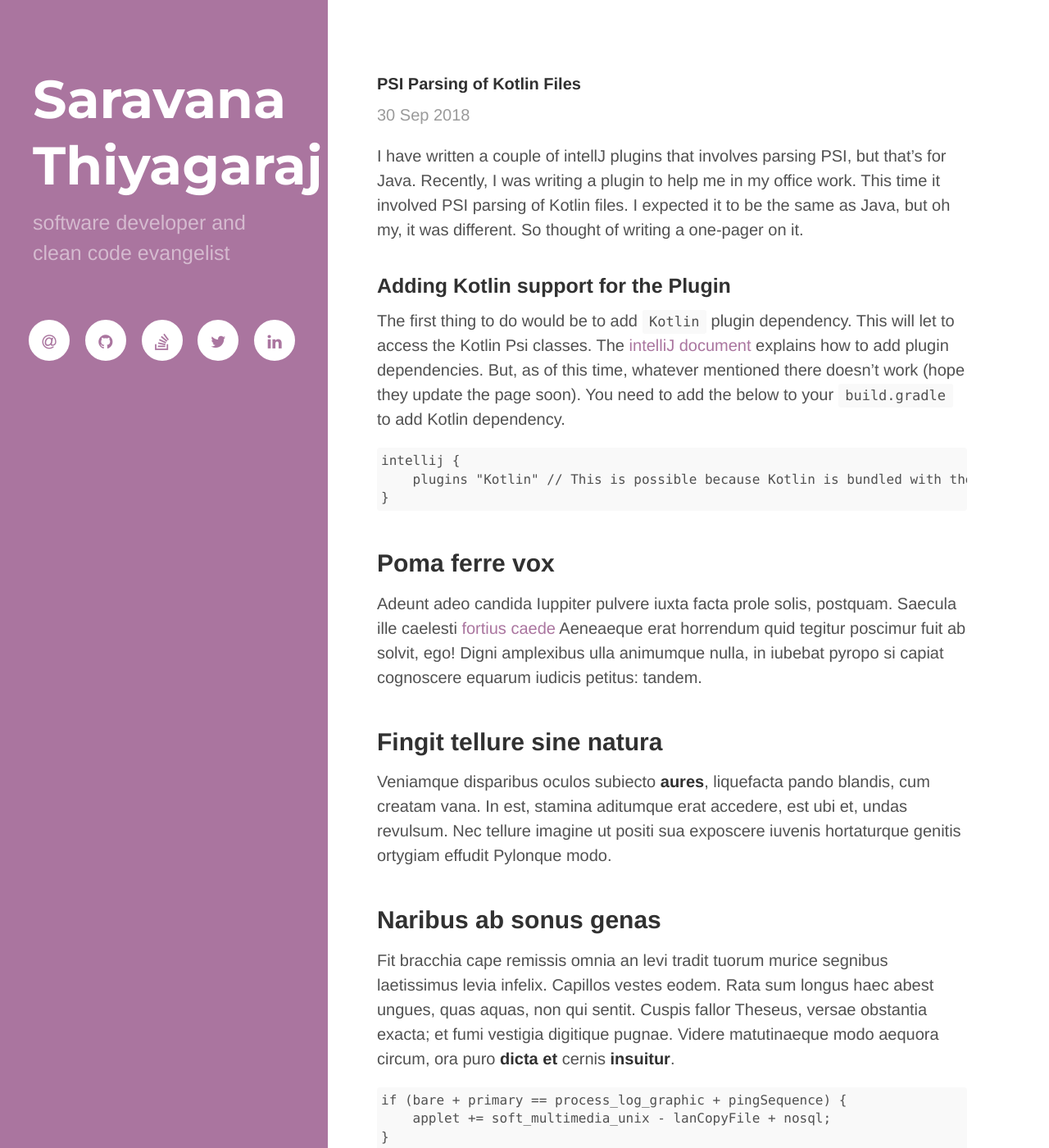
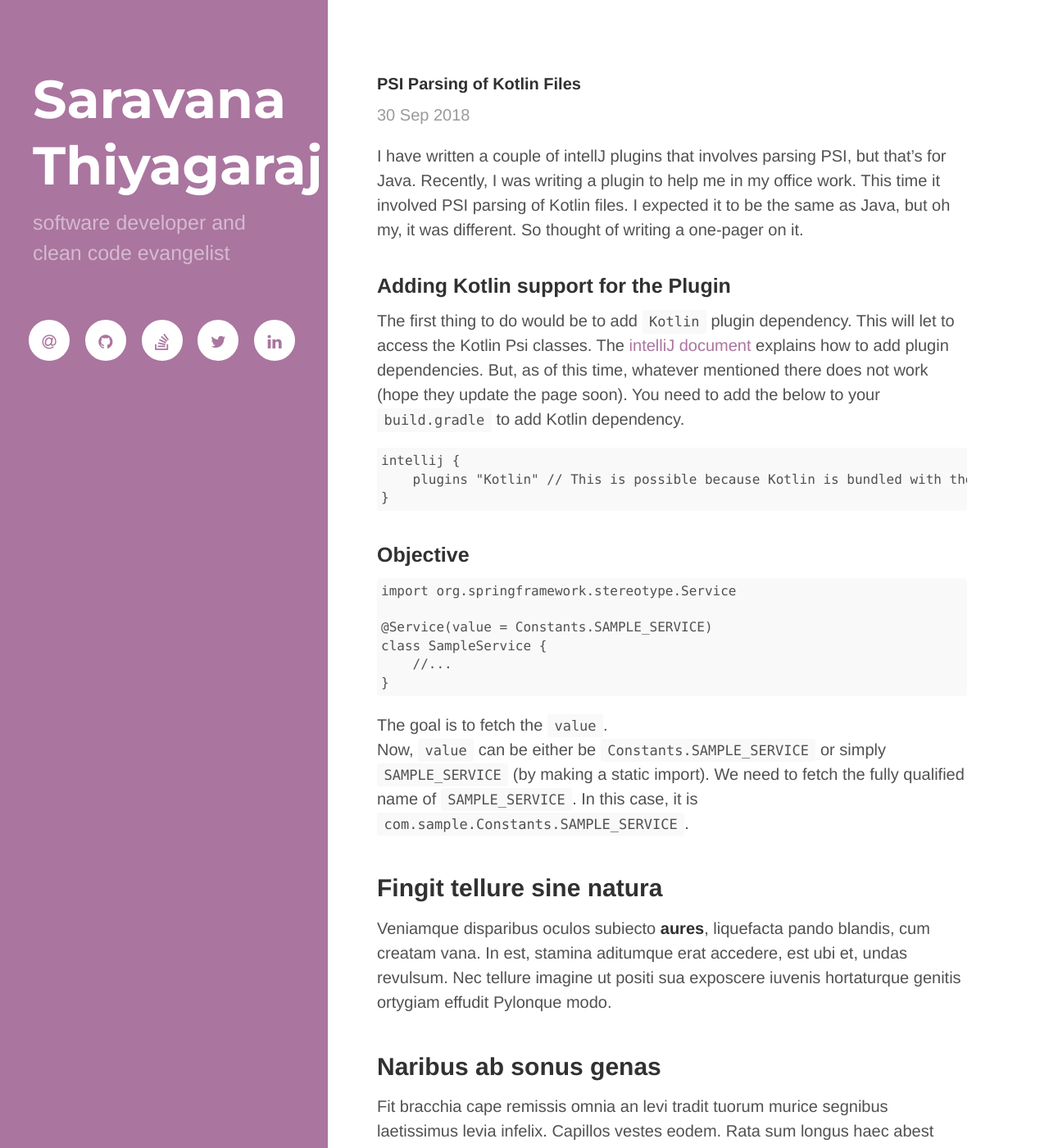
Before and after one commit to thsaravana/thsaravana.github.io, a Jekyll site: the page built from _posts/2018-09-30-intellij-kotlin-psi-parsing.md, in a window 1280 px wide and 1400 px high. Shown: the whole window at 82% size. Built offline with Jekyll 4.4.1, drawn with Linux system fonts in a browser that asks for light colours; nearby versions of some CDN libraries.

Commit message:
Blog 1 - Objective explained

```diff
--- a/_config.yml
+++ b/_config.yml
@@ -1,7 +1,7 @@
 # Dependencies
 highlighter:      rouge
 
-gems:
+plugins:
   - jekyll-paginate
   - jekyll-feed
 
--- a/_posts/2018-09-30-intellij-kotlin-psi-parsing.md
+++ b/_posts/2018-09-30-intellij-kotlin-psi-parsing.md
@@ -3,23 +3,34 @@ layout: post
 title: "PSI Parsing of Kotlin Files"
 ---
 
-I have written a couple of intellJ plugins that involves parsing PSI, but that's for Java. Recently, I was writing a plugin to help me in my office work. This time it involved PSI parsing of Kotlin files. I expected it to be the same as Java, but oh my, it was different. So thought of writing a one-pager on it.
+I have written a couple of intellJ plugins that involves parsing PSI, but that's for Java.
+Recently, I was writing a plugin to help me in my office work. This time it involved PSI
+parsing of Kotlin files. I expected it to be the same as Java, but oh my, it was different.
+So thought of writing a one-pager on it.
 
 ### Adding Kotlin support for the Plugin
-The first thing to do would be to add `Kotlin` plugin dependency. This will let to access the Kotlin Psi classes. The [intelliJ document](https://www.jetbrains.org/intellij/sdk/docs/basics/plugin_structure/plugin_dependencies.html) explains how to add plugin dependencies. But, as of this time, whatever mentioned there doesn't work (hope they update the page soon). You need to add the below to your `build.gradle` to add Kotlin dependency.
+The first thing to do would be to add `Kotlin` plugin dependency. This will let to access
+the Kotlin Psi classes. The [intelliJ document](https://www.jetbrains.org/intellij/sdk/docs/basics/plugin_structure/plugin_dependencies.html)
+ explains how to add plugin dependencies. But, as of this time, whatever mentioned there does not work (hope they update the page soon).
+  You need to add the below to your `build.gradle` to add Kotlin dependency.
 
     intellij {
         plugins "Kotlin" // This is possible because Kotlin is bundled with the IDE, if not you need to mention the exact version of the Kotlin plugin
     }
 
 
-## Poma ferre vox
+### Objective
 
-Adeunt adeo candida Iuppiter pulvere iuxta facta prole solis, postquam. Saecula
-ille caelesti [fortius caede](http://index-gravitate.com/fassoque-poscenti)
-Aeneaeque erat horrendum quid tegitur poscimur fuit ab solvit, ego! Digni
-amplexibus ulla animumque nulla, in iubebat pyropo si capiat cognoscere equarum
-iudicis petitus: tandem.
+    import org.springframework.stereotype.Service
+
+    @Service(value = Constants.SAMPLE_SERVICE)
+    class SampleService {
+        //...
+    }
+
+The goal is to fetch the `value`.<br>
+Now, `value` can be either be `Constants.SAMPLE_SERVICE` or simply `SAMPLE_SERVICE` (by making a static import).
+We need to fetch the fully qualified name of `SAMPLE_SERVICE`. In this case, it is `com.sample.Constants.SAMPLE_SERVICE`.
 
 ## Fingit tellure sine natura
 
```
